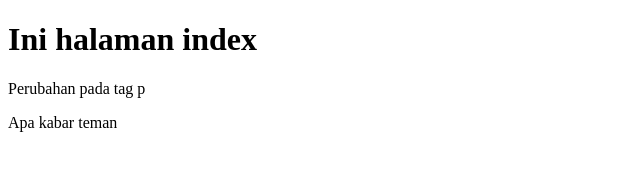
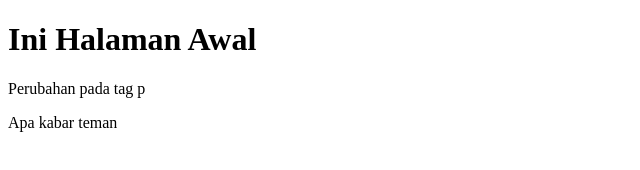
Before and after one commit to arissetyawan1/learning-remote-repo, a plain HTML site: page index.html in a window 1280 px wide. Shown: the whole page, without its empty margins (0-640 px from the left). Drawn offline with Linux system fonts and the light colour scheme.

Commit message:
Mengubah Judul Laman index.html

```diff
--- a/index.html
+++ b/index.html
@@ -7,7 +7,7 @@
     <title>Halaman Index</title>
 </head>
 <body>
-    <h1>Ini halaman index</h1>
+    <h1>Ini Halaman Awal</h1>
     <p>Perubahan pada tag p</p>
     <p>Apa kabar teman</p>
 </body>
```
